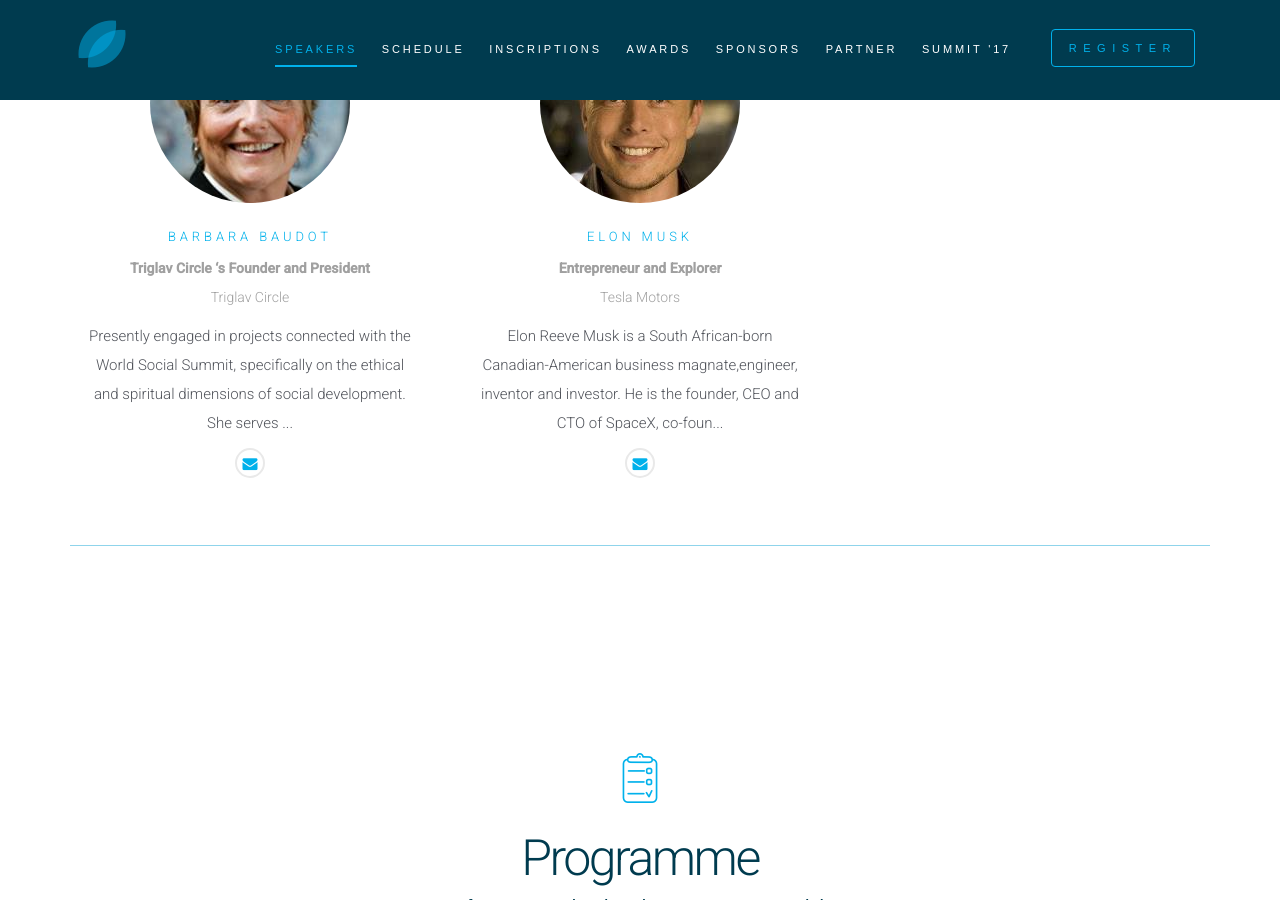
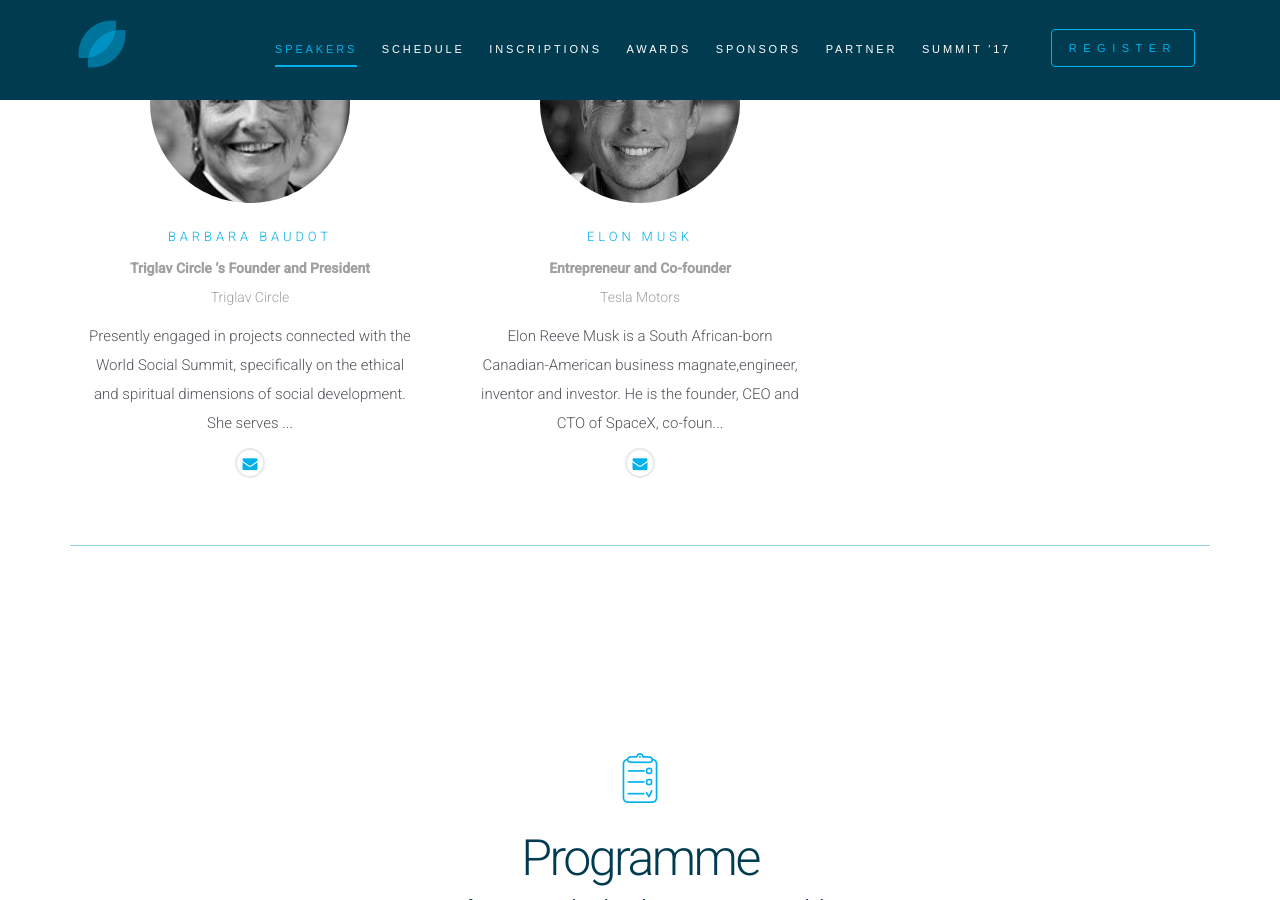
Before and after one commit to BiomimeticChallenges/biomimeticchallenges.github.io, a Jekyll site: the page built from index.html, in a window 1280 px wide and 900 px high, scrolled down 3861 px. Built offline with Jekyll 4.4.1, drawn with Linux system fonts in a browser that asks for light colours; nearby versions of some CDN libraries; some web fonts are replaced; library files that are not in the unit come from our copies.

Commit message:
Proposed speakers grey.

```diff
--- a/_data/speakers.yml
+++ b/_data/speakers.yml
@@ -50,7 +50,7 @@
     name: "Triglav Circle"
     url: "http://www.triglavcircleonline.org/"
   email: "triglavcircle2001@gmail.com"
-  image: "barbara-baudot-wbcha.jpg"
+  image: "barbara-baudot-wbcha-grey.jpg"
   featured_src: bg-adv-spk-barbara-baudot-wbcha.jpg
   jobTitle: "Triglav Circle ‘s Founder and President"
   name: "Barbara Baudot"
@@ -64,9 +64,9 @@
     type: "Organization"
     name: "Tesla Motors"
     url: "https://www.teslamotors.com/"
-  image: "elon-musk-wbcha.jpg"
+  image: "elon-musk-wbcha-grey.jpg"
   featured_src: bg-adv-spk-elon-musk-wbcha.jpg
-  jobTitle: "Entrepreneur and Explorer"
+  jobTitle: "Entrepreneur and Co-founder"
   name: "Elon Musk"
   permalink: /speakers/2016/03/10/elon-musk/
   sameAs: "https://www.linkedin.com/in/emusk"
```
Also changed, not shown: assets/img/speakers/barbara-baudot-wbcha-grey.jpg (added), assets/img/speakers/elon-musk-wbcha-grey.jpg (added).
